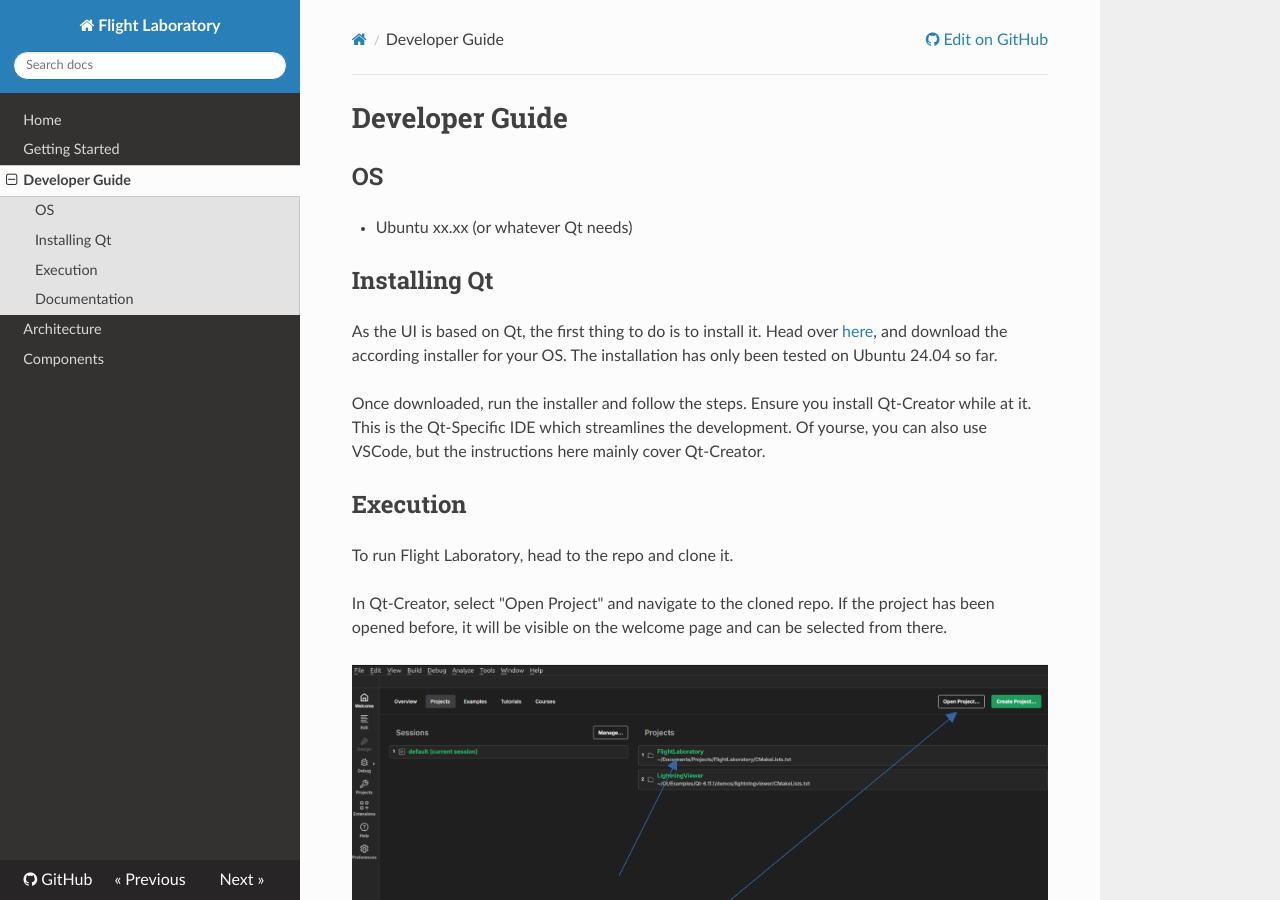
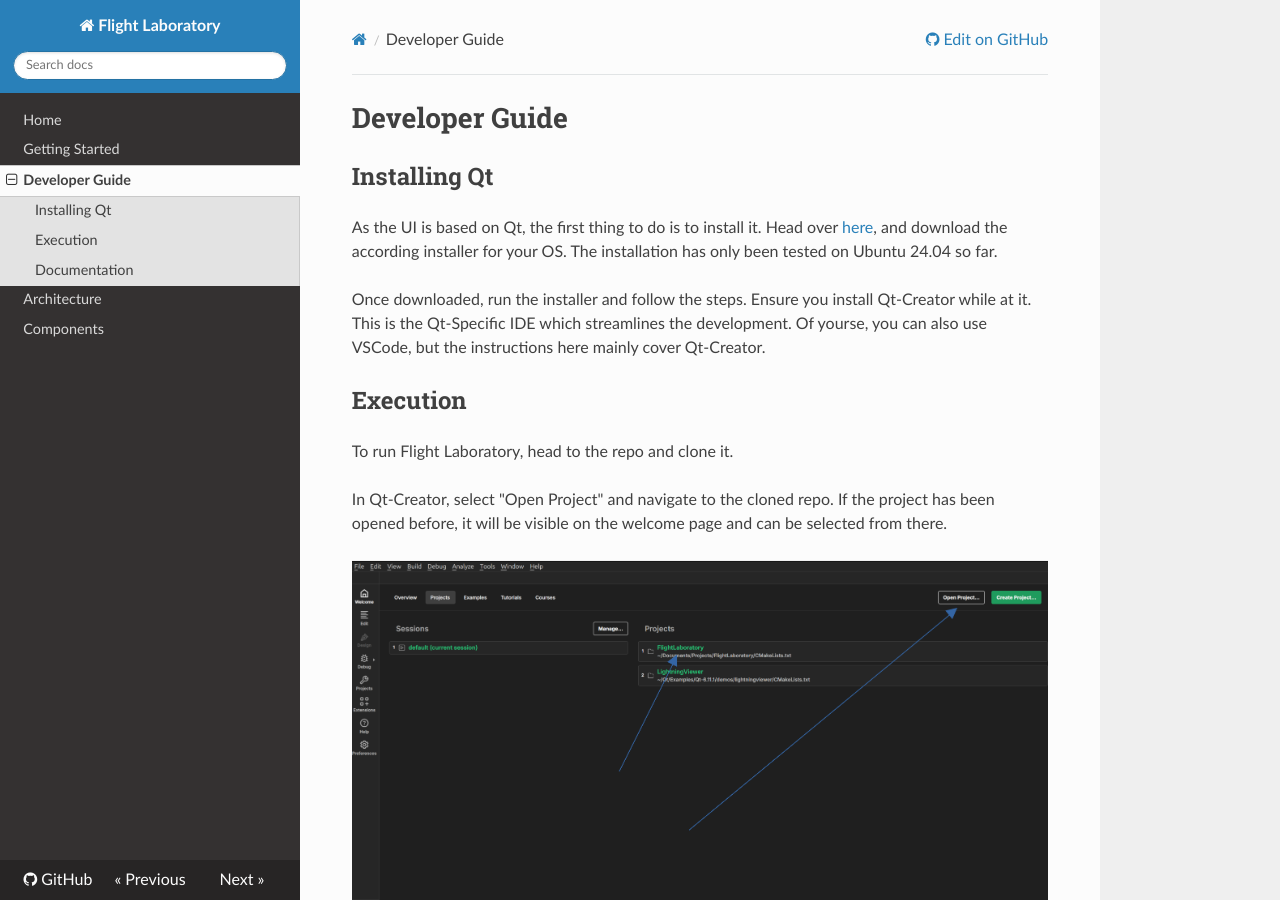
Before and after one commit to LLKE/flight-laboratory, an MkDocs documentation site: the page built from Docs/docs/development.md, in a window 1280 px wide and 900 px high. Built offline with MkDocs 1.6.1, drawn with Linux system fonts in a browser that asks for light colours; nearby versions of some CDN libraries.

Commit message:
Documentaiton: Cleanup

```diff
--- a/Docs/docs/development.md
+++ b/Docs/docs/development.md
@@ -1,8 +1,4 @@
 # Developer Guide
-
-## OS
-
-- Ubuntu xx.xx (or whatever Qt needs)
 
 ## Installing Qt
 
```
Also changed, not shown: Docs/docs/index.md (+0 -2 lines).
